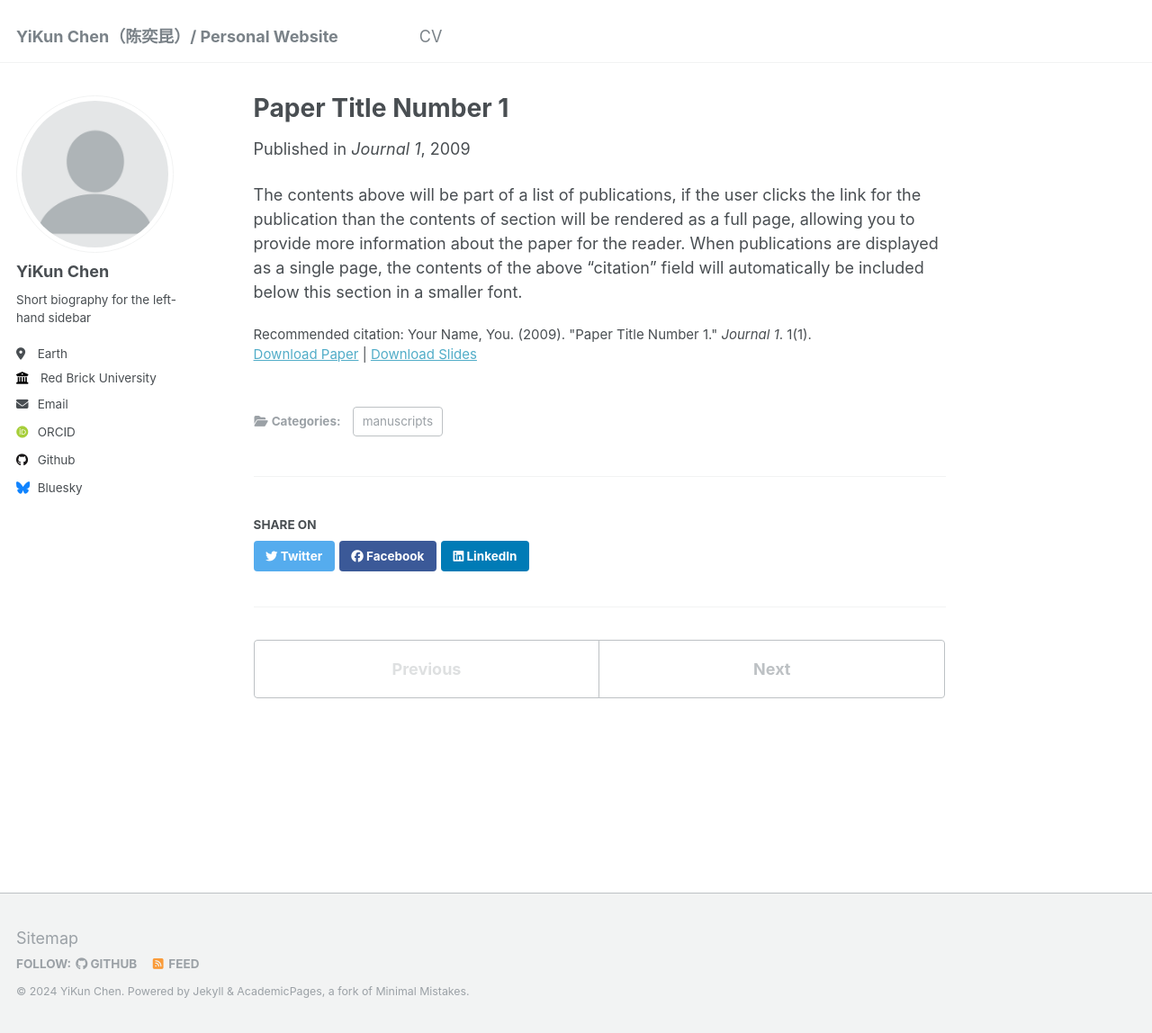
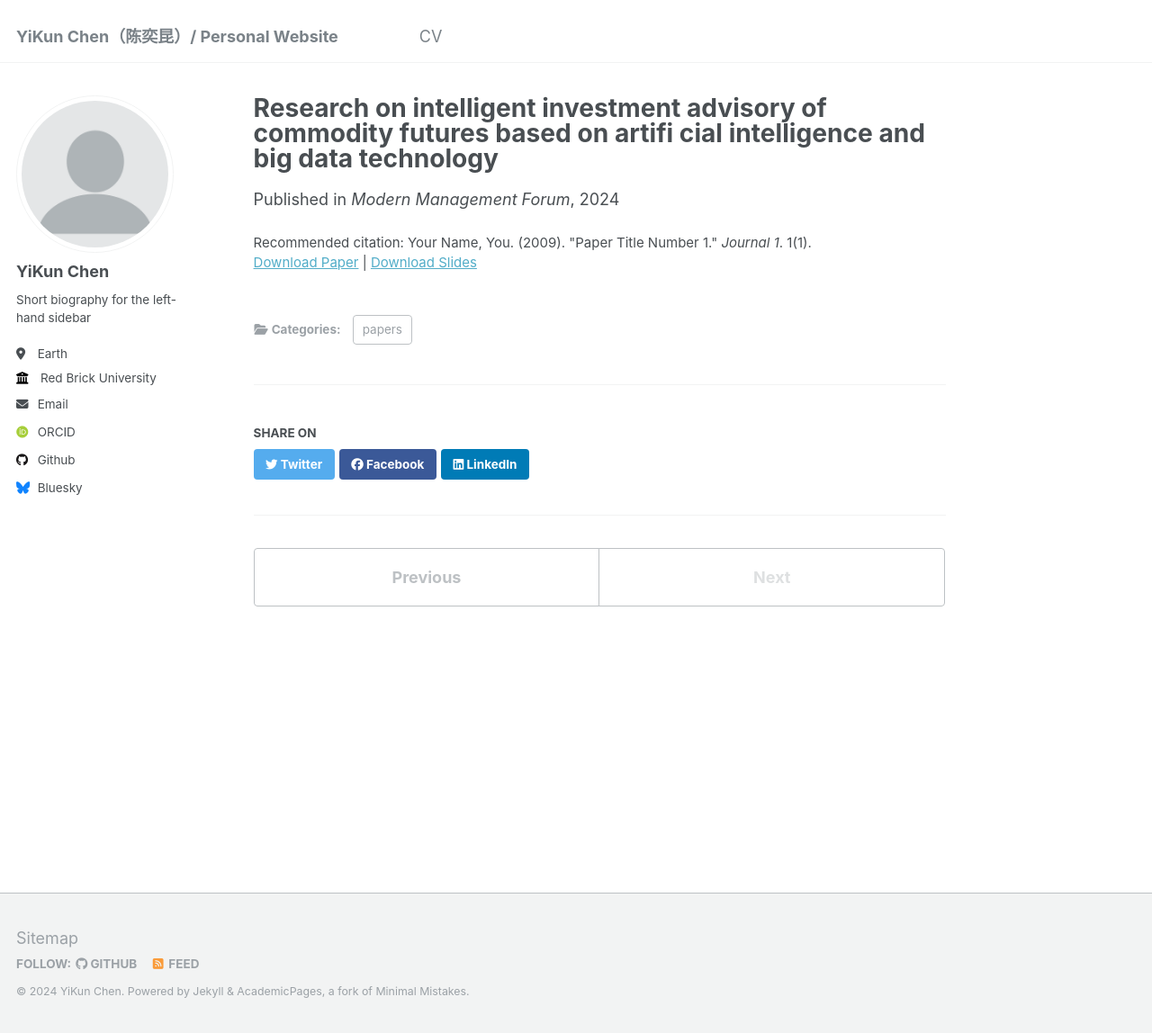
Before and after one commit to kenter1643/YikunChen, a Jekyll site: the page built from _publications/2009-10-01-paper-title-number-1.md, in a window 1280 px wide and 1148 px high. Shown: the whole window at 90% size. Built offline with Jekyll 4.4.1, drawn with Linux system fonts in a browser that asks for light colours; some web fonts are replaced.

Commit message:
Update 2009-10-01-paper-title-number-1.md

```diff
--- a/_publications/2009-10-01-paper-title-number-1.md
+++ b/_publications/2009-10-01-paper-title-number-1.md
@@ -1,14 +1,12 @@
 ---
-title: "Paper Title Number 1"
+title: "Research on intelligent investment advisory of commodity futures based on artifi cial intelligence and big data technology"
 collection: publications
-category: manuscripts
+category: papers
 permalink: /publication/2009-10-01-paper-title-number-1
 excerpt: 'This paper is about the number 1. The number 2 is left for future work.'
-date: 2009-10-01
-venue: 'Journal 1'
+date: 2024-10-01
+venue: 'Modern Management Forum'
 slidesurl: 'http://academicpages.github.io/files/slides1.pdf'
-paperurl: 'http://academicpages.github.io/files/paper1.pdf'
+paperurl: '[http://academicpages.github.io/files/paper1.pdf](https://ojs.usp-pl.com/index.php/MODERN-MANAGEMENT-FORUM/article/view/12210)'
 citation: 'Your Name, You. (2009). &quot;Paper Title Number 1.&quot; <i>Journal 1</i>. 1(1).'
 ---
-
-The contents above will be part of a list of publications, if the user clicks the link for the publication than the contents of section will be rendered as a full page, allowing you to provide more information about the paper for the reader. When publications are displayed as a single page, the contents of the above "citation" field will automatically be included below this section in a smaller font.
```
